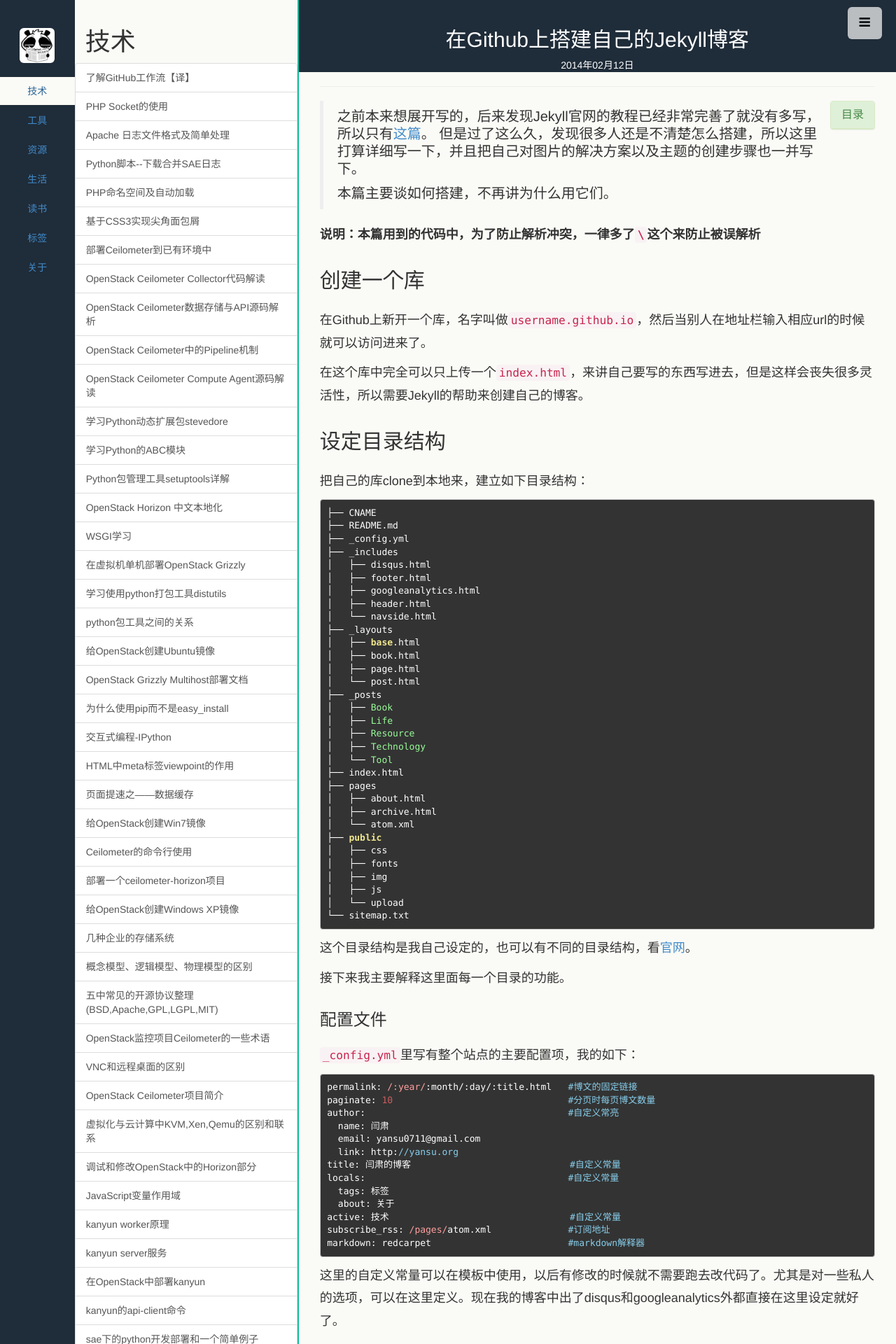
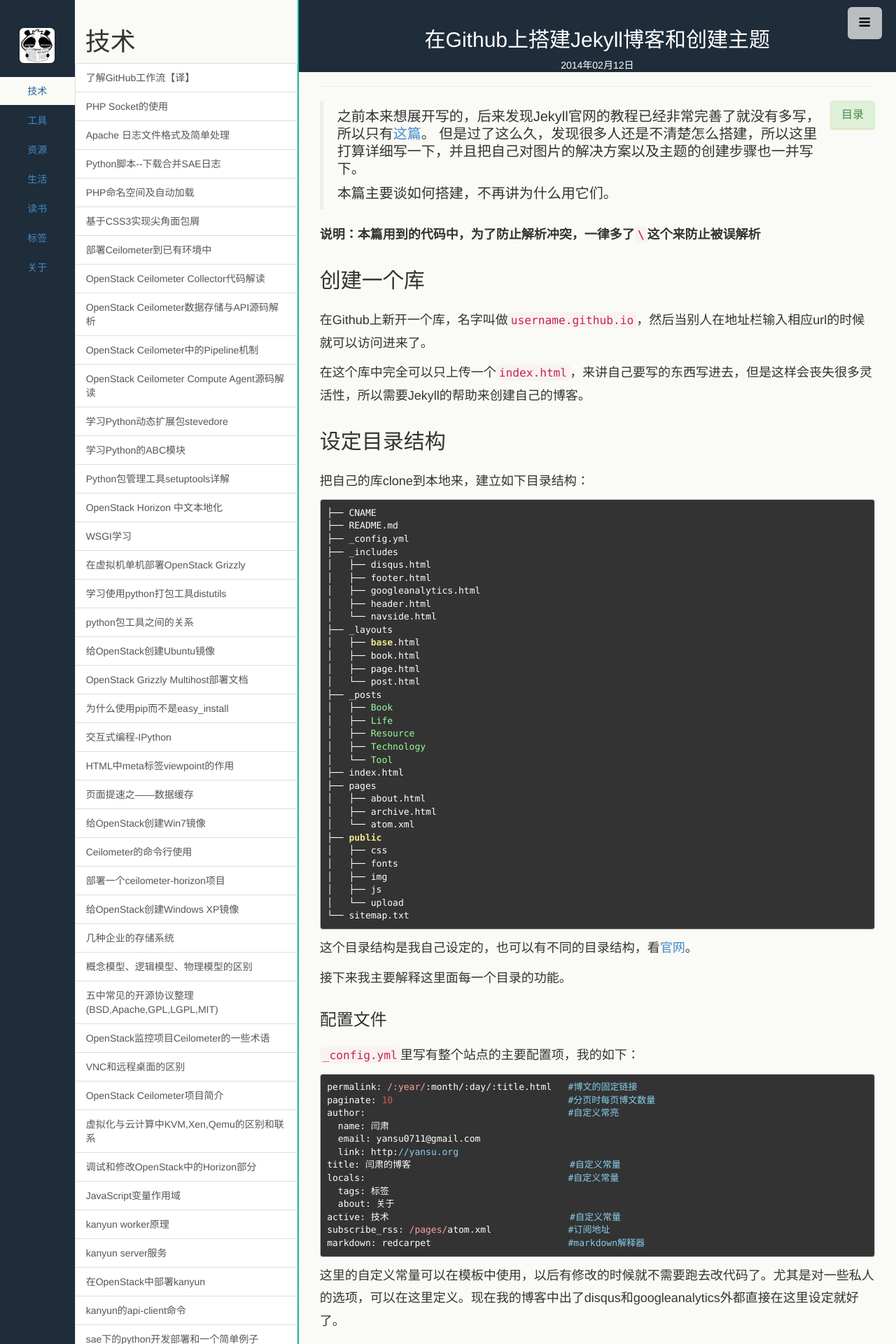
Before and after one commit to dayon3z1/suyan, a Jekyll site: the page built from _posts/Tool/jekyll/2014-02-12-how-to-deploy-a-blog-on-github-by-jekyll.md, in a window 1280 px wide. Shown: the top 1920 px of the page at 70% size. Built offline with Jekyll 4.4.1, drawn with Linux system fonts in a browser that asks for light colours; Markdown is read by kramdown in place of the engine named in the settings.

Commit message:
change name of this blog

```diff
--- a/_posts/Tool/jekyll/2014-02-12-how-to-deploy-a-blog-on-github-by-jekyll.md
+++ b/_posts/Tool/jekyll/2014-02-12-how-to-deploy-a-blog-on-github-by-jekyll.md
@@ -1,6 +1,6 @@
 ---
 layout: post
-title: 在Github上搭建自己的Jekyll博客
+title: 在Github上搭建Jekyll博客和创建主题
 category: 工具
 tags: Jekyll
 keywords: Jekyll,Github
```
